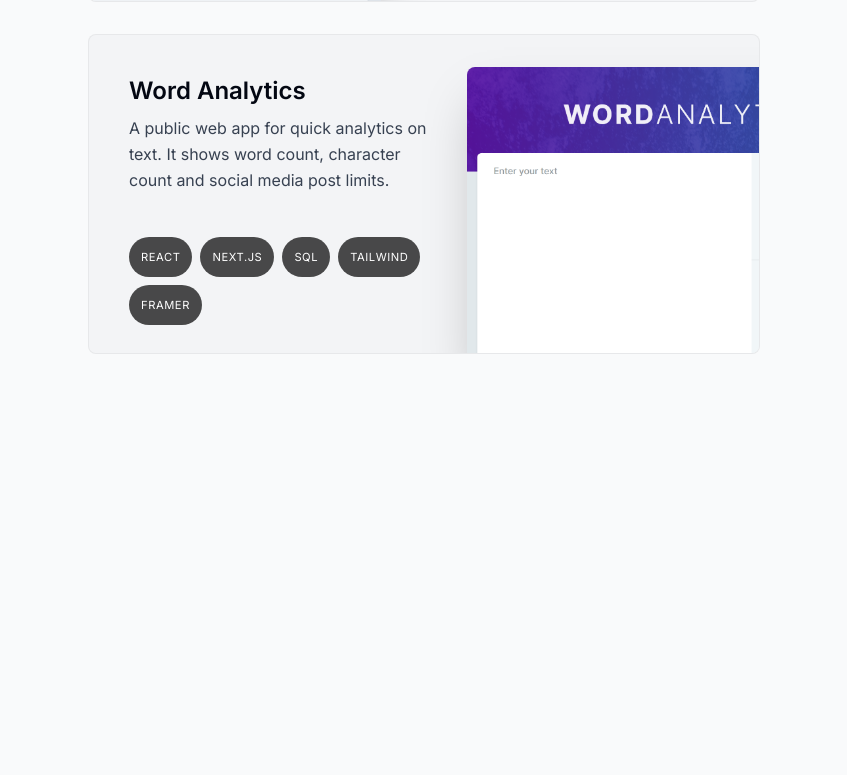
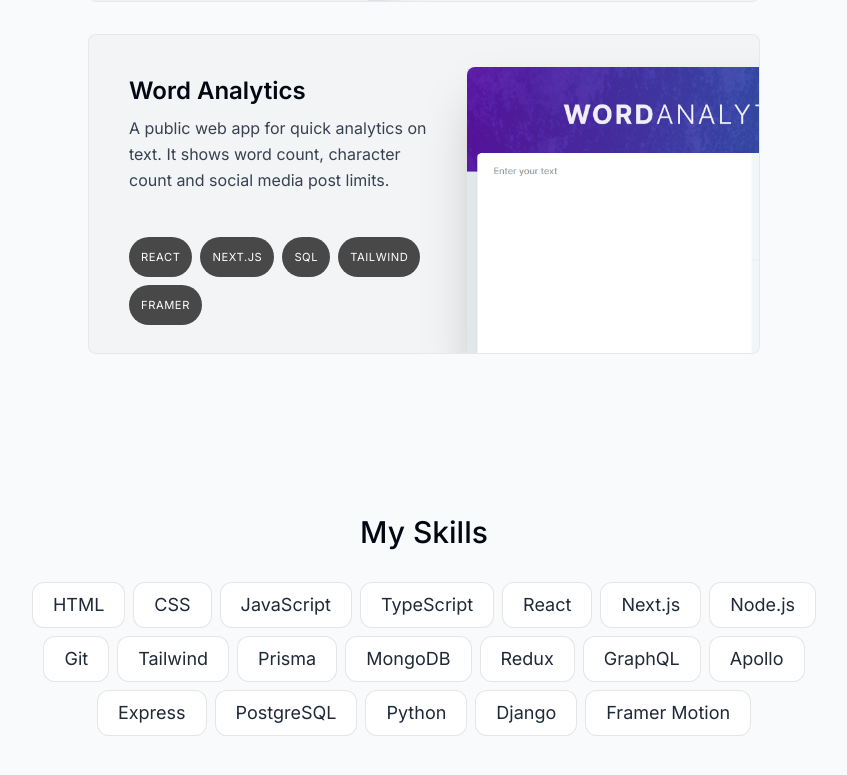
Before and after one commit to yucelsedat/next-portfolio, a Next.js app: page / in a window 1280 px wide. Shown: the part 2007-2782 px from the top of the page, without its empty margins (216-1063 px from the left). Before the commit the page ends 2521 px from the top, so only its background shows below. Built offline with nearby package versions, Linux system fonts and the light colour scheme.

Commit message:
skills & experience sections

```diff
--- a/app/components/Intro.tsx
+++ b/app/components/Intro.tsx
@@ -13,7 +13,7 @@ export default function Intro() {
   const { ref } = useSectionInView('Home', 0.75)
 
   return (
-    <section ref={ref} id='home' className='mb-28 sm:mb-0 scroll-mt-[100rem]'>
+    <section ref={ref} id='home' className='max-w-[50rem] mb-28 sm:mb-0 scroll-mt-[100rem]'>
       <div>
         <div className='relative w-24 mx-auto'>
           <motion.div
--- /dev/null
+++ b/app/components/experience.tsx
@@ -0,0 +1,49 @@
+'use client'
+
+import React from 'react'
+import SectionHeading from './section-heading'
+import { useSectionInView } from '@/lib/hooks'
+import { VerticalTimeline, VerticalTimelineElement }  from 'react-vertical-timeline-component';
+import 'react-vertical-timeline-component/style.min.css';
+import { experiencesData } from '@/lib/data';
+
+export default function Experience() {
+
+  const { ref } = useSectionInView('Experience', .35)
+
+  return (
+    <section ref={ref} id='experience'>
+      <SectionHeading>Experience</SectionHeading>
+      <VerticalTimeline lineColor="">
+        {experiencesData.map((data, index) => (
+
+          <React.Fragment  key={index} >
+            <VerticalTimelineElement
+              contentStyle={{
+                background: '#f3f4f6',
+                boxShadow: 'none' ,
+                border: '1px solid rgba(0, 0, 0, .05)',
+                textAlign: 'left' ,
+                padding: '1.3rem 2rem'
+              }}
+              contentArrowStyle={{
+                borderRight: '.4rem solid #9ca3af'
+              }}
+              date={data.date}
+              icon={data.icon}
+              iconClassName='bg-white'
+              // iconStyle={{
+              //   background: 'white',
+              //   fontSize: '1.5rem'
+              // }}
+              >
+              <h3 className='font-semibold capitalize'>{data.title}</h3>
+              <p className='font-normal !mt-0'>{data.location}</p>
+              <p className='!font-normal !mt-1 text-gray-700'>{data.description}</p>
+            </VerticalTimelineElement>
+          </React.Fragment>
+        ))}
+      </VerticalTimeline>
+    </section>
+  )
+}
--- a/app/components/projects.tsx
+++ b/app/components/projects.tsx
@@ -1,16 +1,14 @@
 'use client'
 
-import React, { useEffect } from "react";
+import React from "react";
 import SectionHeading from "./section-heading";
 import { projectsData } from "@/lib/data";
 import Project from "./project";
-import { useActiveSectionContext } from "@/context/active-section-context";
-import { useInView } from "react-intersection-observer";
 import { useSectionInView } from "@/lib/hooks";
 
 export default function Projects() {
 
-  const { ref } = useSectionInView('Projects', .4)
+  const { ref } = useSectionInView('Projects', .3)
 
   return (
     <section
--- /dev/null
+++ b/app/components/skills.tsx
@@ -0,0 +1,52 @@
+'use client'
+
+import { skillsData } from '@/lib/data'
+import React from 'react'
+import SectionHeading from './section-heading'
+import { useSectionInView } from '@/lib/hooks'
+import { motion } from 'framer-motion'
+
+const fadeInAnimationVariants = {
+  initial: {
+    opacity: 0,
+    y: 100
+  },
+  animate:(index: number) => ({
+    opacity: 1,
+    y: 0,
+    transition: {
+      delay: 0.05 * index
+    }
+  })
+}
+
+export default function Skills() {
+
+  const { ref } = useSectionInView('Skills', .8)
+
+  return (
+    <section ref={ref} id='skills' className='mb-28 max-w-[53rem] scroll-mt-28 sm:mb-40'>
+      <SectionHeading>My Skills</SectionHeading>
+      <ul
+        className='flex flex-wrap items-center justify-center content-center gap-2 text-lg text-gray-800'
+      >
+        {
+          skillsData.map((skill, index) => (
+            <motion.li key={index}
+              className='bg-white px-5 py-2 border border-black/[.1] rounded-xl'
+              variants={fadeInAnimationVariants}
+              initial="initial"
+              whileInView={'animate'}
+              viewport={{
+                once: true
+              }}
+              custom={index}
+            >
+              {skill}
+            </motion.li>
+          ))
+        }
+      </ul>
+    </section>
+  )
+}
--- a/app/globals.css
+++ b/app/globals.css
@@ -1,3 +1,7 @@
 @tailwind base;
 @tailwind components;
 @tailwind utilities;
+
+html {
+  --line-color: #e5e7eb;
+}
--- a/app/page.tsx
+++ b/app/page.tsx
@@ -2,14 +2,18 @@ import About from "./components/about"
 import Intro from "./components/intro"
 import SectionDivider from "./components/section-divider"
 import Projects from "./components/projects"
+import Skills from "./components/skills"
+import Experience from "./components/experience"
 
 export default function Home() {
   return (
-    <main className="flex flex-col items-center px-4 max-w-[50rem] !text-center mx-auto">
+    <main className="flex flex-col items-center px-4  !text-center mx-auto">
       <Intro />
       <SectionDivider />
       <About />
       <Projects />
+      <Skills />
+      <Experience />
     </main>
   )
 }
--- a/package.json
+++ b/package.json
@@ -23,7 +23,11 @@
     "react-dom": "^18.2.0",
     "react-icons": "^5.4.0",
     "react-intersection-observer": "^9.14.0",
+    "react-vertical-timeline-component": "^3.5.3",
     "tailwindcss": "3.4.16",
     "typescript": "5.7.2"
+  },
+  "devDependencies": {
+    "@types/react-vertical-timeline-component": "^3.3.6"
   }
 }
```
Also changed, not shown: 1 other file (tests, documents, lock files or other folders).
